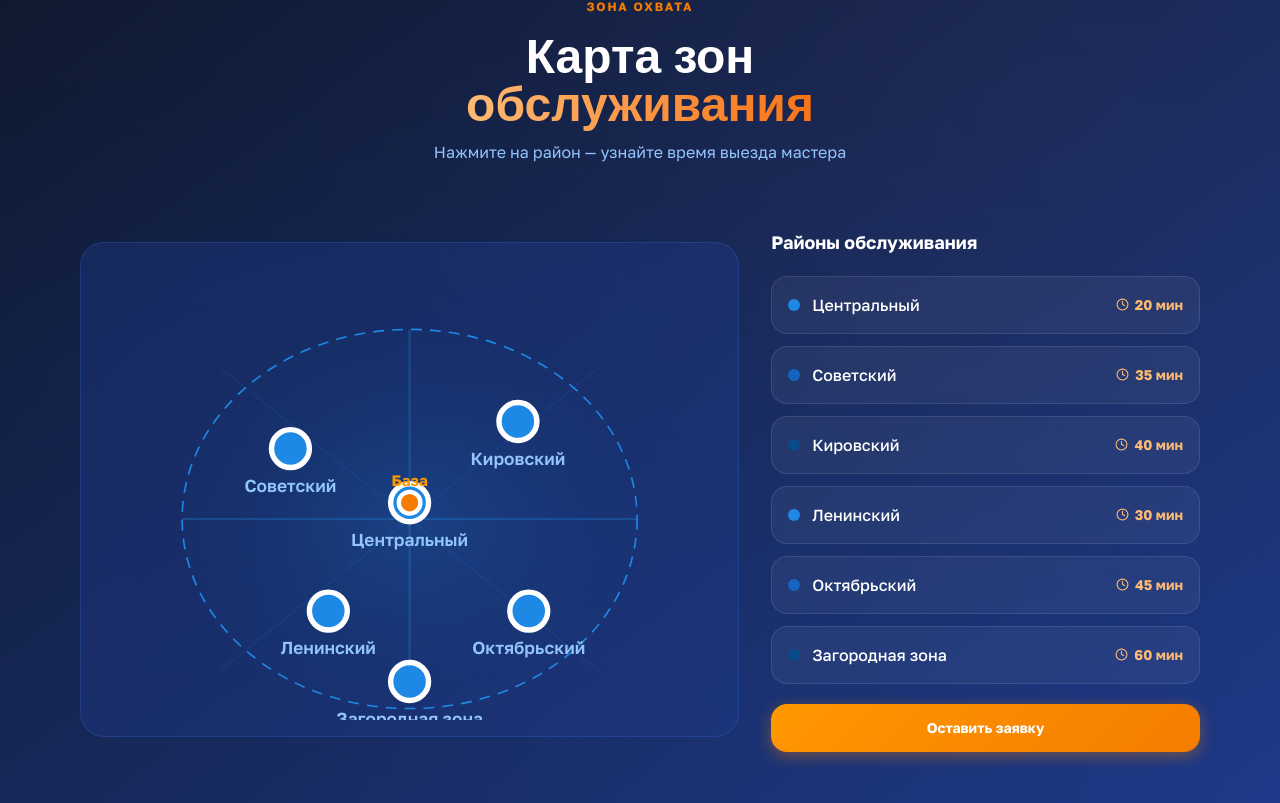
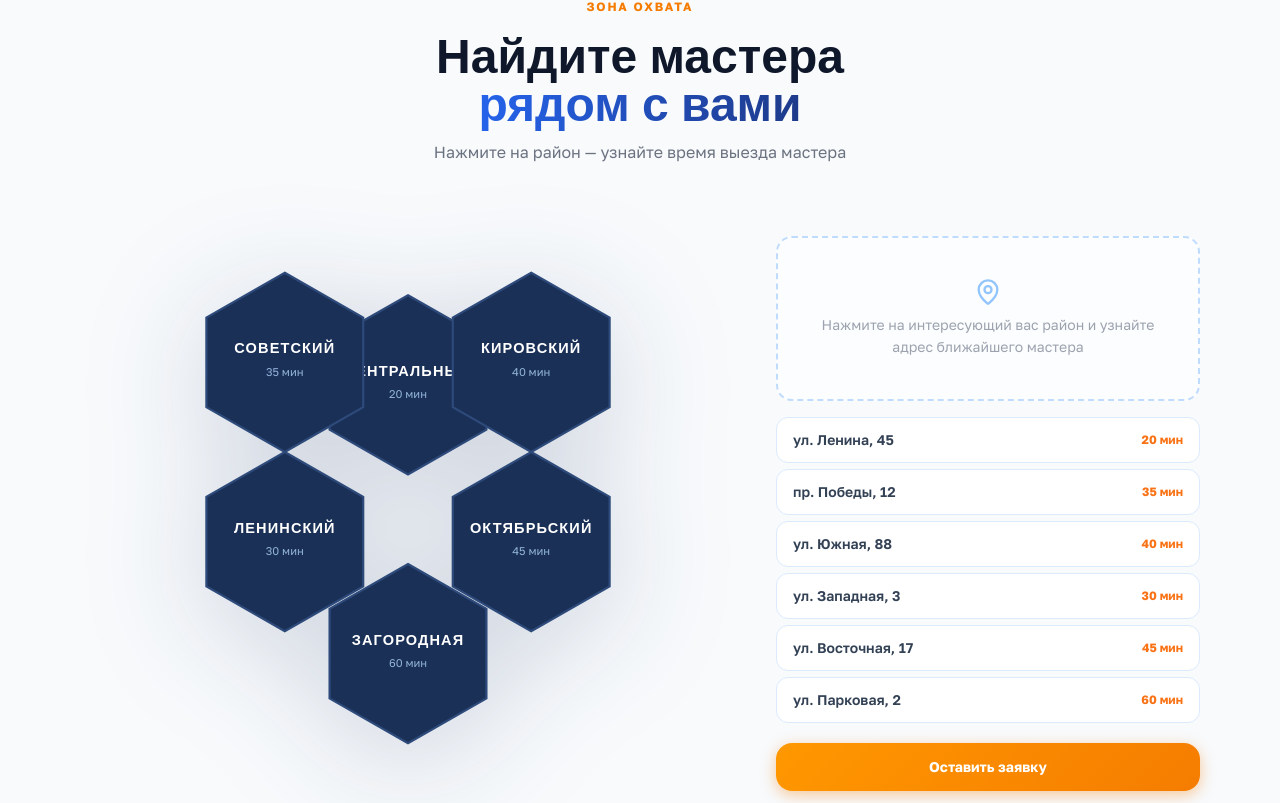
Before and after one commit to pr-poehali-dev/landvix-plumbing-services, a React (Vite) app: page / in a window 1280 px wide. Shown: the part 1877-2680 px from the top of the page. Built offline with nearby package versions, Linux system fonts and the light colour scheme.

Commit message:
feat: переделать блок зона охвата

```diff
--- a/src/components/HeroSection.tsx
+++ b/src/components/HeroSection.tsx
@@ -14,12 +14,54 @@ export const SERVICES = [
 ];
 
 const ZONES = [
-  { id: 1, x: 50, y: 45, name: 'Центральный', time: '20 мин', color: '#1e88e5' },
-  { id: 2, x: 28, y: 35, name: 'Советский', time: '35 мин', color: '#1565c0' },
-  { id: 3, x: 70, y: 30, name: 'Кировский', time: '40 мин', color: '#0a4a8a' },
-  { id: 4, x: 35, y: 65, name: 'Ленинский', time: '30 мин', color: '#1e88e5' },
-  { id: 5, x: 72, y: 65, name: 'Октябрьский', time: '45 мин', color: '#1565c0' },
-  { id: 6, x: 50, y: 78, name: 'Загородная зона', time: '60 мин', color: '#0a4a8a' },
+  {
+    id: 1,
+    name: 'Центральный',
+    sub: 'Ядро города',
+    time: '20 мин',
+    address: 'ул. Ленина, 45',
+    points: '200,60 270,100 270,180 200,220 130,180 130,100',
+  },
+  {
+    id: 2,
+    name: 'Советский',
+    sub: 'Северо-запад',
+    time: '35 мин',
+    address: 'пр. Победы, 12',
+    points: '90,40 160,80 160,160 90,200 20,160 20,80',
+  },
+  {
+    id: 3,
+    name: 'Кировский',
+    sub: 'Северо-восток',
+    time: '40 мин',
+    address: 'ул. Южная, 88',
+    points: '310,40 380,80 380,160 310,200 240,160 240,80',
+  },
+  {
+    id: 4,
+    name: 'Ленинский',
+    sub: 'Запад',
+    time: '30 мин',
+    address: 'ул. Западная, 3',
+    points: '90,200 160,240 160,320 90,360 20,320 20,240',
+  },
+  {
+    id: 5,
+    name: 'Октябрьский',
+    sub: 'Восток',
+    time: '45 мин',
+    address: 'ул. Восточная, 17',
+    points: '310,200 380,240 380,320 310,360 240,320 240,240',
+  },
+  {
+    id: 6,
+    name: 'Загородная',
+    sub: 'Пригород',
+    time: '60 мин',
+    address: 'ул. Парковая, 2',
+    points: '200,300 270,340 270,420 200,460 130,420 130,340',
+  },
 ];
 
 interface HeroSectionProps {
@@ -155,112 +197,139 @@ export default function HeroSection({ visible, revealRef: ref }: HeroSectionProp
       </section>
 
       {/* ── MAP / ZONES ── */}
-      <section id="map" className="py-24 bg-gradient-to-br from-slate-900 to-blue-900 overflow-hidden relative">
-        <div className="absolute inset-0 bg-mesh opacity-30" />
+      <section id="map" className="py-24 bg-slate-50 overflow-hidden relative">
         <div className="relative max-w-6xl mx-auto px-4">
           <div
             ref={ref('map-head')}
             className={`text-center mb-16 transition-all duration-700 ${visible.has('map-head') ? 'opacity-100 translate-y-0' : 'opacity-0 translate-y-8'}`}
           >
-            <div className="section-label text-orange-400 mb-3">Зона охвата</div>
-            <h2 className="font-oswald text-4xl md:text-5xl font-bold text-white">
-              Карта зон
+            <div className="section-label mb-3">Зона охвата</div>
+            <h2 className="font-oswald text-4xl md:text-5xl font-bold text-slate-900">
+              Найдите мастера
               <br />
-              <span className="text-transparent bg-clip-text bg-gradient-to-r from-orange-300 to-orange-500">обслуживания</span>
+              <span className="text-transparent bg-clip-text bg-gradient-to-r from-blue-600 to-blue-900">рядом с вами</span>
             </h2>
-            <p className="mt-4 text-blue-300 max-w-xl mx-auto">
+            <p className="mt-4 text-gray-500 max-w-xl mx-auto">
               Нажмите на район — узнайте время выезда мастера
             </p>
           </div>
 
-          <div className="grid lg:grid-cols-5 gap-8 items-center">
-            <div className="lg:col-span-3">
-              <div className="relative bg-blue-900/40 border border-blue-500/20 rounded-3xl overflow-hidden aspect-[4/3]">
-                <svg viewBox="0 0 100 85" className="w-full h-full p-4">
-                  <defs>
-                    <radialGradient id="cityGlow" cx="50%" cy="50%" r="50%">
-                      <stop offset="0%" stopColor="#1e88e5" stopOpacity="0.2" />
-                      <stop offset="100%" stopColor="#0a4a8a" stopOpacity="0.05" />
-                    </radialGradient>
-                  </defs>
-                  <ellipse cx="50" cy="48" rx="42" ry="35" fill="url(#cityGlow)" stroke="#1e88e5" strokeWidth="0.3" strokeDasharray="2,1.5" />
-                  <line x1="50" y1="13" x2="50" y2="80" stroke="#1e88e5" strokeWidth="0.4" strokeOpacity="0.3" />
-                  <line x1="8" y1="48" x2="92" y2="48" stroke="#1e88e5" strokeWidth="0.4" strokeOpacity="0.3" />
-                  <line x1="15" y1="20" x2="85" y2="76" stroke="#1e88e5" strokeWidth="0.2" strokeOpacity="0.15" />
-                  <line x1="85" y1="20" x2="15" y2="76" stroke="#1e88e5" strokeWidth="0.2" strokeOpacity="0.15" />
-
-                  {ZONES.map((zone) => (
-                    <g key={zone.id} style={{ cursor: 'pointer' }} onClick={() => setActiveZone(activeZone === zone.id ? null : zone.id)}>
-                      {activeZone === zone.id && (
-                        <circle cx={zone.x} cy={zone.y} r="7" fill={zone.color} fillOpacity="0.2" />
-                      )}
-                      <circle
-                        cx={zone.x}
-                        cy={zone.y}
-                        r={activeZone === zone.id ? '4.5' : '3.5'}
-                        fill={activeZone === zone.id ? zone.color : '#1e88e5'}
-                        stroke="white"
-                        strokeWidth="1"
-                        style={{ filter: activeZone === zone.id ? `drop-shadow(0 0 4px ${zone.color})` : 'none', transition: 'all 0.3s ease' }}
+          <div className="grid lg:grid-cols-5 gap-10 items-start">
+            {/* Honeycomb map */}
+            <div className="lg:col-span-3 flex items-center justify-center">
+              <svg viewBox="0 0 400 500" className="w-full max-w-md drop-shadow-2xl" style={{ filter: 'drop-shadow(0 20px 60px rgba(15,40,90,0.18))' }}>
+                {ZONES.map((zone) => {
+                  const isActive = activeZone === zone.id;
+                  return (
+                    <g
+                      key={zone.id}
+                      style={{ cursor: 'pointer' }}
+                      onClick={() => setActiveZone(isActive ? null : zone.id)}
+                    >
+                      <polygon
+                        points={zone.points}
+                        fill={isActive ? '#1e3a6e' : '#1a3057'}
+                        stroke={isActive ? '#f97316' : '#2d4a7a'}
+                        strokeWidth={isActive ? '3' : '2'}
+                        style={{ transition: 'all 0.25s ease', filter: isActive ? 'brightness(1.2)' : 'none' }}
                       />
+                      {(() => {
+                        const pts = zone.points.split(' ').map(p => p.split(',').map(Number));
+                        const cx = pts.reduce((s, p) => s + p[0], 0) / pts.length;
+                        const cy = pts.reduce((s, p) => s + p[1], 0) / pts.length;
+                        return (
+                          <>
                             <text
-                        x={zone.x}
-                        y={zone.y + 8}
+                              x={cx}
+                              y={cy - 8}
                               textAnchor="middle"
-                        fontSize="3.2"
-                        fill={activeZone === zone.id ? 'white' : '#93c5fd'}
+                              fontSize="13"
+                              fontWeight="700"
+                              fill="white"
+                              fontFamily="'Oswald', sans-serif"
+                              letterSpacing="1"
+                              style={{ pointerEvents: 'none', textTransform: 'uppercase' }}
+                            >
+                              {zone.name.toUpperCase()}
+                            </text>
+                            <text
+                              x={cx}
+                              y={cy + 12}
+                              textAnchor="middle"
+                              fontSize="10"
+                              fill={isActive ? '#fdba74' : '#93b4d8'}
                               fontFamily="'Golos Text', sans-serif"
-                        fontWeight="600"
                               style={{ pointerEvents: 'none' }}
                             >
-                        {zone.name}
+                              {zone.time}
                             </text>
+                          </>
+                        );
+                      })()}
                     </g>
-                  ))}
+                  );
+                })}
+              </svg>
+            </div>
 
-                  <circle cx="50" cy="45" r="2" fill="#f57c00" stroke="white" strokeWidth="0.8" />
-                  <text x="50" y="42" textAnchor="middle" fontSize="2.8" fill="#ff9800" fontFamily="'Golos Text', sans-serif" fontWeight="700">
-                    База
-                  </text>
-                </svg>
-
-                {activeZone && (
-                  <div className="absolute bottom-4 left-4 right-4 bg-white/10 backdrop-blur-md border border-white/20 rounded-2xl p-4 text-white">
-                    <div className="font-bold text-base">{ZONES.find(z => z.id === activeZone)?.name} район</div>
-                    <div className="flex items-center gap-2 mt-1">
-                      <Icon name="Clock" size={14} className="text-orange-300" />
-                      <span className="text-orange-200 text-sm font-medium">
-                        Время выезда: {ZONES.find(z => z.id === activeZone)?.time}
-                      </span>
+            {/* Info panel */}
+            <div className="lg:col-span-2 flex flex-col gap-4 pt-2">
+              {/* Selected zone card */}
+              <div className={`rounded-2xl border-2 p-6 transition-all duration-300 ${activeZone ? 'border-blue-700 bg-white shadow-xl' : 'border-dashed border-blue-200 bg-white/60'}`}>
+                {activeZone ? (() => {
+                  const z = ZONES.find(z => z.id === activeZone)!;
+                  return (
+                    <div>
+                      <div className="flex items-center gap-3 mb-3">
+                        <div className="w-10 h-10 rounded-xl bg-blue-700 flex items-center justify-center">
+                          <Icon name="MapPin" size={18} className="text-white" />
+                        </div>
+                        <div>
+                          <div className="font-oswald text-xl font-bold text-slate-900">{z.name} район</div>
+                          <div className="text-gray-400 text-sm">{z.sub}</div>
+                        </div>
+                      </div>
+                      <div className="flex items-center gap-2 mb-2">
+                        <Icon name="Clock" size={15} className="text-orange-500" />
+                        <span className="font-bold text-orange-500">Выезд: {z.time}</span>
+                      </div>
+                      <div className="flex items-center gap-2 text-gray-600 text-sm">
+                        <Icon name="Navigation" size={13} className="text-blue-500" />
+                        {z.address}
+                      </div>
+                    </div>
+                  );
+                })() : (
+                  <div className="flex flex-col items-center justify-center py-4 text-center gap-2">
+                    <Icon name="MapPin" size={28} className="text-blue-300" />
+                    <div className="text-gray-400 text-sm leading-relaxed">
+                      Нажмите на интересующий вас район и узнайте адрес ближайшего мастера
                     </div>
                   </div>
                 )}
               </div>
-            </div>
 
-            <div className="lg:col-span-2 flex flex-col gap-3">
-              <div className="text-white font-bold text-lg mb-2">Районы обслуживания</div>
+              {/* Zones list */}
+              <div className="flex flex-col gap-1.5">
                 {ZONES.map((zone) => (
                   <button
                     key={zone.id}
                     onClick={() => setActiveZone(activeZone === zone.id ? null : zone.id)}
-                  className={`flex items-center justify-between p-4 rounded-2xl border transition-all text-left ${
+                    className={`flex items-center justify-between px-4 py-3 rounded-xl border transition-all text-left ${
                       activeZone === zone.id
-                      ? 'bg-blue-700 border-blue-400 shadow-lg shadow-blue-500/20'
-                      : 'bg-white/5 border-white/10 hover:bg-white/10'
+                        ? 'bg-blue-700 border-blue-700 text-white shadow-md'
+                        : 'bg-white border-blue-100 hover:border-blue-300 text-slate-700'
                     }`}
                   >
-                  <div className="flex items-center gap-3">
-                    <div className="w-3 h-3 rounded-full" style={{ backgroundColor: zone.color }} />
-                    <span className="text-white font-medium">{zone.name}</span>
-                  </div>
-                  <div className="flex items-center gap-1.5">
-                    <Icon name="Clock" size={13} className="text-orange-300" />
-                    <span className="text-orange-300 text-sm font-bold">{zone.time}</span>
-                  </div>
+                    <span className="font-semibold text-sm">{zone.address}</span>
+                    <span className={`text-xs font-bold ${activeZone === zone.id ? 'text-orange-300' : 'text-orange-500'}`}>
+                      {zone.time}
+                    </span>
                   </button>
                 ))}
-              <a href="#contacts" className="btn-orange mt-2 px-5 py-3.5 rounded-2xl text-center font-bold text-white text-sm">
+              </div>
+
+              <a href="#contacts" className="btn-orange mt-1 px-5 py-3.5 rounded-2xl text-center font-bold text-white text-sm">
                 Оставить заявку
               </a>
             </div>
```
Lines whose indentation alone changed are shown as unchanged.
